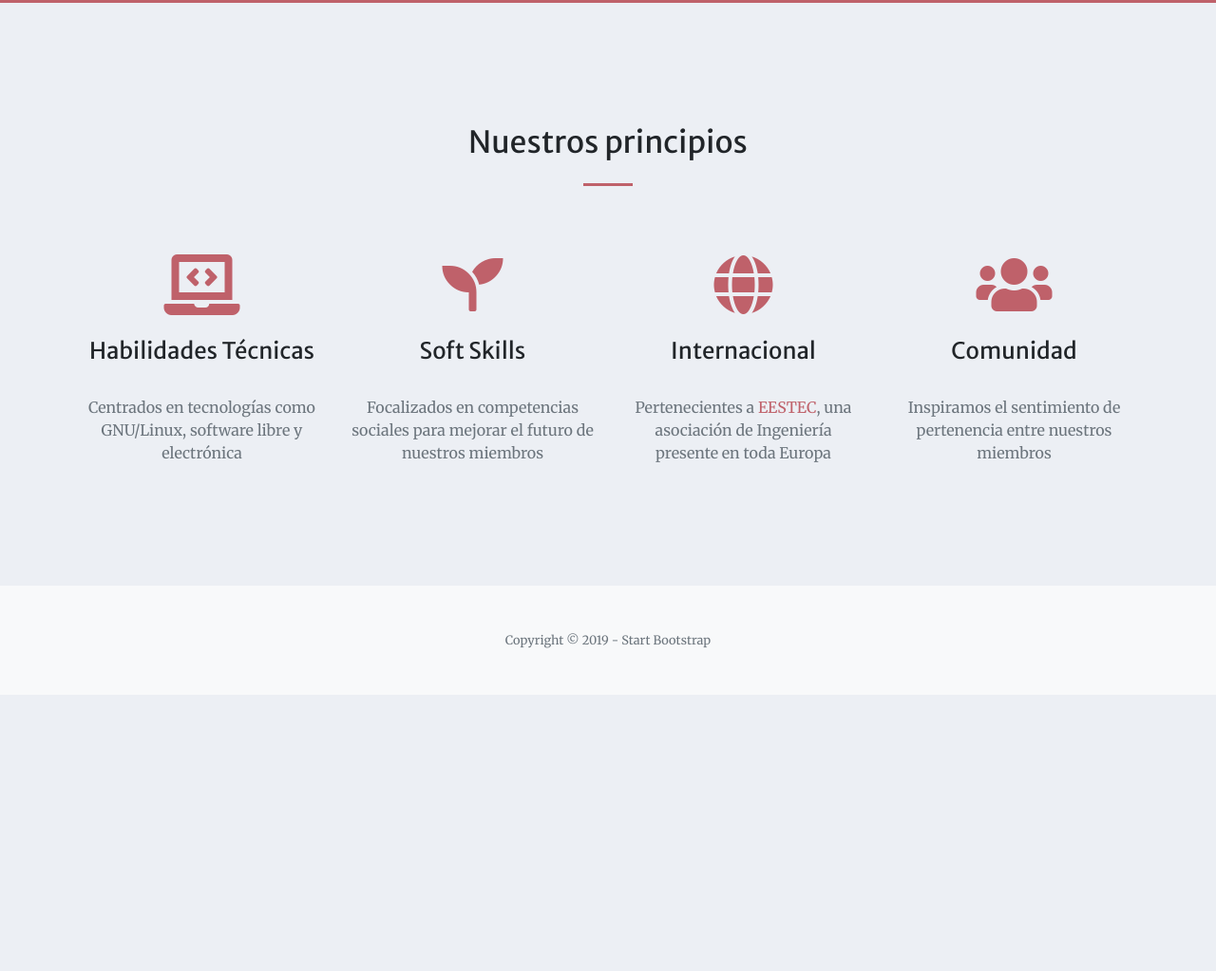
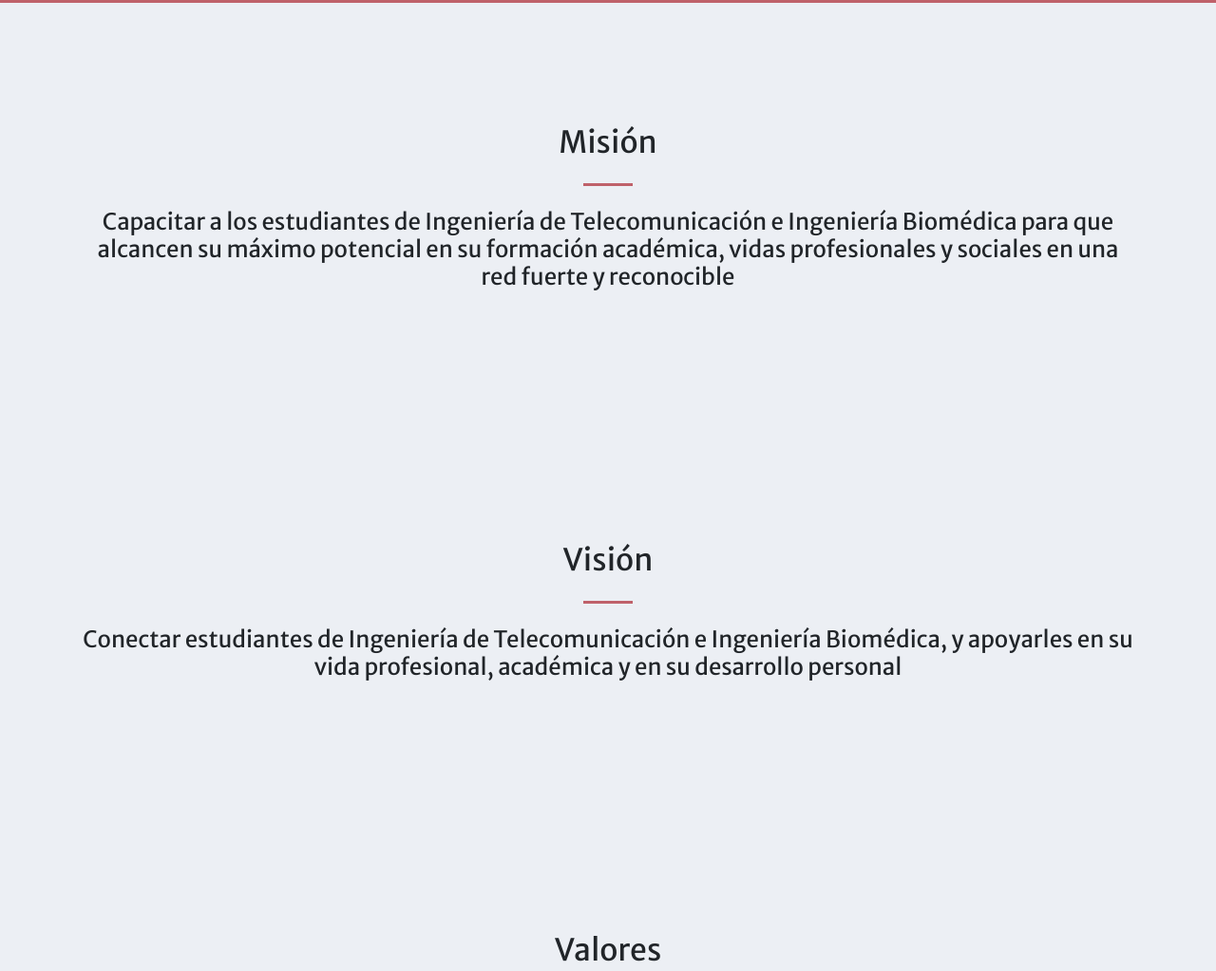
Before and after one commit to JavierAntonYuste/EURIweb, a website with bundled scripts: page about.html in a window 1280 px wide. Shown: the part 475-1498 px from the top of the page at 95% size. Before the commit the page ends 1207 px from the top, so only its background shows below. Built offline with nearby package versions, Linux system fonts and the light colour scheme.

Commit message:
about index principles

```diff
--- a/about.html
+++ b/about.html
@@ -63,16 +63,35 @@
           <hr class="divider light my-4">
           <p class="text-white-50 mb-4">Start Bootstrap has everything you need to get your new website up and running in no time! Choose one of our open source, free to download, and easy to use themes! No strings attached!</p>
           <a class="btn btn-light btn-xl js-scroll-trigger" href="#portfolio">¡Conócenos más!</a>
+          <!-- <embed src="files/Brochure.pdf" type="application/pdf" width="100%" height="600px" /> -->
         </div>
       </div>
     </div>
   </section>
 
 
+  <!-- Mision Section -->
+  <section class="page-section" id="foundations">
+    <div class="container">
+      <h2 class="text-center mt-0">Misión</h2>
+      <hr class="divider my-4">
+      <h3 class="h4 mb-2" align=center>Capacitar a los estudiantes de Ingeniería de Telecomunicación e Ingeniería Biomédica para que alcancen su máximo potencial en su formación académica, vidas profesionales y sociales en una red fuerte y reconocible</h3>
+    </div>
+  </section>
+
+  <!-- Vision Section -->
+  <section class="page-section" id="foundations">
+    <div class="container">
+      <h2 class="text-center mt-0">Visión</h2>
+      <hr class="divider my-4">
+      <h3 class="h4 mb-2" align=center>Conectar estudiantes de Ingeniería de Telecomunicación e Ingeniería Biomédica, y apoyarles en su vida profesional, académica y en su desarrollo personal</h3>
+    </div>
+  </section>
+
   <!-- Foundations Section -->
   <section class="page-section" id="foundations">
     <div class="container">
-      <h2 class="text-center mt-0">Nuestros principios</h2>
+      <h2 class="text-center mt-0">Valores</h2>
       <hr class="divider my-4">
       <div class="row">
         <div class="col-lg-3 col-md-6 text-center">
```
Also changed, not shown: index.html (+3 -4 lines), principles.html (+18 -1 lines).
